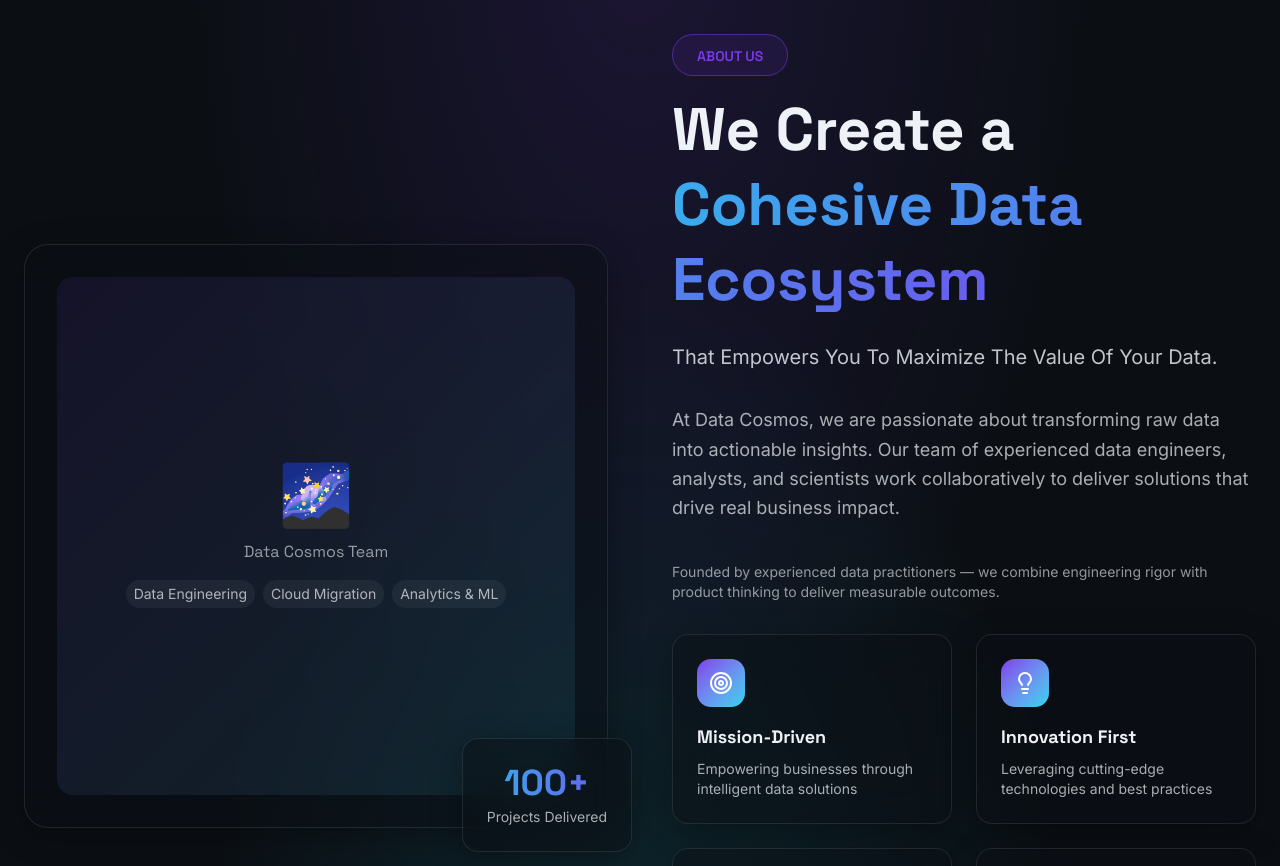
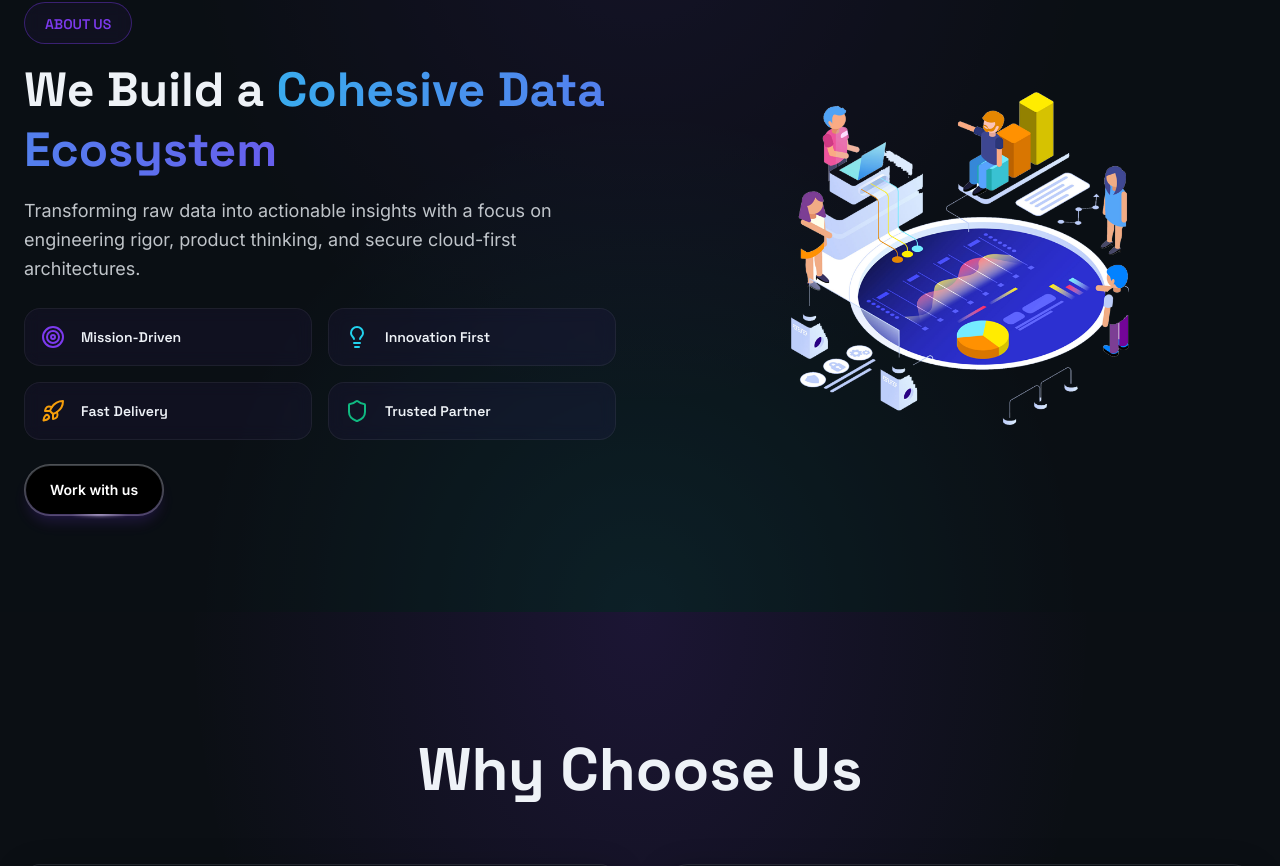
Before and after one commit to taranggg/data-cosmos, a Next.js app: page / in a window 1280 px wide. Shown: the part 7114-7980 px from the top of the page. Built offline with nearby package versions, Linux system fonts and the light colour scheme.

Commit message:
feat: Add about image and tooltip component; enhance AboutSection with new cosmic colors and improved layout

```diff
--- a/src/app/globals.css
+++ b/src/app/globals.css
@@ -12,6 +12,8 @@
   --color-cosmic-cyan: #22D3EE;
   --color-cosmic-violet-glow: #7C3AEDAA;
   --color-cosmic-cyan-glow: #22D3EEAA;
+  --color-cosmic-amber: #f59e0b;
+  --color-cosmic-green: #10b981;
 
   --color-background: var(--background);
   --color-foreground: var(--foreground);
@@ -190,6 +192,12 @@
               #0B0F14;
 }
 
+/* Additional cosmic color utilities */
+.text-cosmic-amber { color: var(--color-cosmic-amber); }
+.bg-cosmic-amber { background-color: var(--color-cosmic-amber); }
+.text-cosmic-green { color: var(--color-cosmic-green); }
+.bg-cosmic-green { background-color: var(--color-cosmic-green); }
+
 /* Text Gradient */
 .hero-heading {
   font-weight: 700;
--- a/src/components/AboutSection.tsx
+++ b/src/components/AboutSection.tsx
@@ -1,7 +1,11 @@
 "use client";
 
 import { motion } from "framer-motion";
-import { Target, Lightbulb, Rocket, Shield } from "lucide-react";
+import Image from "next/image";
+import aboutImg from "../app/assets/about.png";
+import { Target, Lightbulb, Rocket, Shield, Phone } from "lucide-react";
+import { HoverBorderGradient } from "./ui/hover-border-gradient";
+import { Tooltip } from "./ui/tooltip-card";
 
 export default function AboutSection() {
   const values = [
@@ -9,145 +13,175 @@ export default function AboutSection() {
       icon: Target,
       title: "Mission-Driven",
       description: "Empowering businesses through intelligent data solutions",
+      iconClass: "text-cosmic-violet",
+      bulletClass: "bg-cosmic-violet",
+      details: [
+        "Empowering businesses through intelligent data solutions",
+        "Engineering-first data platforms",
+        "Secure cloud-first architectures",
+      ],
     },
     {
       icon: Lightbulb,
       title: "Innovation First",
       description: "Leveraging cutting-edge technologies and best practices",
+      iconClass: "text-cosmic-cyan",
+      bulletClass: "bg-cosmic-cyan",
+      details: [
+        "Leveraging cutting-edge technologies",
+        "Product-minded engineering",
+        "Continuous experimentation",
+      ],
     },
     {
       icon: Rocket,
       title: "Fast Delivery",
       description: "Agile approach ensuring rapid time-to-value",
+      iconClass: "text-cosmic-amber",
+      bulletClass: "bg-cosmic-amber",
+      details: [
+        "Rapid prototyping and delivery",
+        "Focused MVPs with measurable outcomes",
+        "Short feedback loops",
+      ],
     },
     {
       icon: Shield,
       title: "Trusted Partner",
       description: "Building long-term relationships through excellence",
+      iconClass: "text-cosmic-green",
+      bulletClass: "bg-cosmic-green",
+      details: [
+        "Long-term engagement and support",
+        "Security and compliance focus",
+        "Transparent delivery practices",
+      ],
     },
   ];
 
   return (
-    <section id="about" className="py-32 px-6 relative overflow-hidden">
-      {/* Background Effect */}
-      <div className="absolute inset-0 cosmic-bg" />
+    <section id="about" className="py-24 px-6 relative overflow-hidden">
+      <div className="absolute inset-0 cosmic-bg opacity-60" />
 
       <div className="relative z-10 max-w-7xl mx-auto">
-        <div className="grid grid-cols-1 lg:grid-cols-2 gap-16 items-center">
-          {/* Left Side - Image */}
+        <div className="grid grid-cols-1 lg:grid-cols-2 gap-12 items-center">
+          {/* Left - Content */}
+          <div>
             <motion.div
-            initial={{ opacity: 0, x: -30 }}
+              initial={{ opacity: 0, x: -20 }}
               whileInView={{ opacity: 1, x: 0 }}
               viewport={{ once: true }}
-            transition={{ duration: 0.8 }}
-            className="relative"
+              transition={{ duration: 0.7 }}
             >
-            <div className="relative rounded-3xl overflow-hidden glass-card p-8">
-              {/* Visual placeholder - replace with an illustration or team photo */}
-              <div className="aspect-square bg-gradient-to-br from-cosmic-violet/10 to-cosmic-cyan/10 rounded-2xl flex items-center justify-center">
-                <div className="text-center px-6">
-                  <div className="text-6xl mb-4">🌌</div>
-                  <p className="text-cosmic-light/60 font-heading mb-4">
-                    Data Cosmos Team
-                  </p>
-
-                  <div className="grid grid-cols-1 gap-2 text-sm text-cosmic-light/70">
-                    <div className="flex items-center justify-center gap-2">
-                      <span className="px-2 py-1 rounded-full bg-white/5">
-                        Data Engineering
-                      </span>
-                      <span className="px-2 py-1 rounded-full bg-white/5">
-                        Cloud Migration
-                      </span>
-                      <span className="px-2 py-1 rounded-full bg-white/5">
-                        Analytics & ML
-                      </span>
-                    </div>
-                  </div>
-                </div>
-              </div>
-            </div>
-
-            {/* Floating Badge */}
-            <motion.div
-              initial={{ opacity: 0, scale: 0.8 }}
-              whileInView={{ opacity: 1, scale: 1 }}
-              viewport={{ once: true }}
-              transition={{ delay: 0.4 }}
-              className="absolute -bottom-6 -right-6 glass-card rounded-2xl p-6 accent-glow"
-            >
-              <div className="text-center">
-                <div className="text-4xl font-heading font-bold text-gradient mb-1">
-                  100+
-                </div>
-                <p className="text-sm text-cosmic-light/70">
-                  Projects Delivered
-                </p>
-              </div>
-            </motion.div>
-          </motion.div>
-
-          {/* Right Side - Content */}
-          <div>
-            <motion.div
-              initial={{ opacity: 0, y: 20 }}
-              whileInView={{ opacity: 1, y: 0 }}
-              viewport={{ once: true }}
-              transition={{ duration: 0.6 }}
-            >
-              <div className="inline-block mb-4 px-6 py-2 rounded-full border border-cosmic-violet/50 bg-cosmic-violet/10 backdrop-blur-sm">
+              <div className="inline-block mb-4 px-5 py-2 rounded-full border border-cosmic-violet/40 bg-cosmic-violet/6 backdrop-blur-sm">
                 <span className="text-cosmic-violet font-heading text-sm font-semibold">
                   ABOUT US
                 </span>
               </div>
 
-              <h2 className="text-5xl md:text-6xl font-heading font-bold text-cosmic-light mb-6 leading-tight">
-                We Create a{" "}
+              <h2 className="text-4xl md:text-5xl font-heading font-bold text-cosmic-light mb-4 leading-tight">
+                We Build a{" "}
                 <span className="text-gradient">Cohesive Data Ecosystem</span>
               </h2>
 
-              <p className="text-xl text-cosmic-light/80 mb-8 leading-relaxed">
-                That Empowers You To Maximize The Value Of Your Data.
+              <p className="text-lg text-cosmic-light/80 mb-6 leading-relaxed">
+                Transforming raw data into actionable insights with a focus on
+                engineering rigor, product thinking, and secure cloud-first
+                architectures.
               </p>
 
-              <p className="text-lg text-cosmic-light/70 mb-10 leading-relaxed">
-                At Data Cosmos, we are passionate about transforming raw data
-                into actionable insights. Our team of experienced data
-                engineers, analysts, and scientists work collaboratively to
-                deliver solutions that drive real business impact.
-              </p>
+              <div className="grid grid-cols-1 sm:grid-cols-2 gap-4 mb-6">
+                {values.map((value, i) => (
+                  <Tooltip
+                    key={i}
+                    containerClassName="w-full"
+                    content={
+                      <div className="max-w-xs">
+                        <div className="flex items-center gap-3 mb-2">
+                          <value.icon
+                            className={`w-5 h-5 ${value.iconClass}`}
+                          />
+                          <div className="text-sm font-heading font-semibold text-cosmic-light">
+                            {value.title}
+                          </div>
+                        </div>
 
-              <p className="text-sm text-cosmic-light/60 mb-8">
-                Founded by experienced data practitioners — we combine
-                engineering rigor with product thinking to deliver measurable
-                outcomes.
-              </p>
-            </motion.div>
-
-            {/* Values Grid */}
-            <div className="grid grid-cols-1 sm:grid-cols-2 gap-6">
-              {values.map((value, index) => (
+                        <ul className="space-y-2">
+                          {value.details.map((d: string, idx: number) => (
+                            <li key={idx} className="flex items-start gap-3">
+                              <span
+                                className={`mt-1 w-2 h-2 rounded-full ${value.bulletClass} flex-shrink-0`}
+                              />
+                              <span className="text-xs text-cosmic-light/80">
+                                {d}
+                              </span>
+                            </li>
+                          ))}
+                        </ul>
+                      </div>
+                    }
+                  >
                     <motion.div
-                  key={index}
-                  initial={{ opacity: 0, y: 20 }}
+                      initial={{ opacity: 0, y: 12 }}
                       whileInView={{ opacity: 1, y: 0 }}
                       viewport={{ once: true }}
-                  transition={{ delay: index * 0.1 }}
-                  className="glass-card rounded-2xl p-6 glass-card-hover"
+                      transition={{ delay: i * 0.06 }}
+                      className="flex items-center gap-4 rounded-2xl p-4 backdrop-blur-sm border border-white/6 bg-cosmic-violet/6 cursor-default"
                     >
-                  <div className="w-12 h-12 rounded-xl bg-gradient-to-br from-cosmic-violet to-cosmic-cyan flex items-center justify-center mb-4">
-                    <value.icon className="w-6 h-6 text-white" />
+                      <value.icon className={`w-6 h-6 ${value.iconClass}`} />
+                      <div>
+                        <div className="text-sm font-heading font-semibold text-cosmic-light">
+                          {value.title}
                         </div>
-                  <h3 className="text-lg font-heading font-bold text-cosmic-light mb-2">
-                    {value.title}
-                  </h3>
-                  <p className="text-sm text-cosmic-light/70">
-                    {value.description}
-                  </p>
+                      </div>
                     </motion.div>
+                  </Tooltip>
                 ))}
               </div>
+
+              <div className="flex gap-4 items-center">
+                <motion.div
+                  whileHover={{ scale: 1.02 }}
+                  whileTap={{ scale: 0.98 }}
+                  transition={{
+                    type: "spring",
+                    stiffness: 400,
+                    damping: 17,
+                  }}
+                >
+                  <HoverBorderGradient
+                    as="a"
+                    href="#contact"
+                    containerClassName="inline-block w-full group/cta"
+                    className="text-sm font-semibold text-white px-6 py-3.5 w-full text-center shadow-lg shadow-cosmic-violet/20 flex items-center justify-center gap-2 relative"
+                  >
+                    <span>Work with us</span>
+                  </HoverBorderGradient>
+                </motion.div>
               </div>
+            </motion.div>
+          </div>
+
+          {/* Right - About image (no card, blended with bg) */}
+          <motion.div
+            initial={{ opacity: 0, x: 20 }}
+            whileInView={{ opacity: 1, x: 0 }}
+            viewport={{ once: true }}
+            transition={{ duration: 0.7 }}
+            className="relative"
+          >
+            <div className="relative -mx-4 lg:mx-0">
+              <div className="relative aspect-video rounded-2xl overflow-visible">
+                <Image
+                  src={aboutImg}
+                  alt="About us"
+                  fill
+                  style={{ objectFit: "contain" }}
+                  className="object-contain relative z-10"
+                />
+              </div>
+            </div>
+          </motion.div>
         </div>
       </div>
     </section>
--- /dev/null
+++ b/src/components/ui/tooltip-card.tsx
@@ -0,0 +1,188 @@
+"use client";
+import React, { useState, useRef, useEffect } from "react";
+import { motion, AnimatePresence } from "motion/react";
+import { cn } from "@/lib/utils";
+
+export const Tooltip = ({
+  content,
+  children,
+  containerClassName,
+}: {
+  content: string | React.ReactNode;
+  children: React.ReactNode;
+  containerClassName?: string;
+}) => {
+  const [isVisible, setIsVisible] = useState(false);
+  const [mouse, setMouse] = useState<{ x: number; y: number }>({ x: 0, y: 0 });
+  const [height, setHeight] = useState(0);
+  const [position, setPosition] = useState<{ x: number; y: number }>({
+    x: 0,
+    y: 0,
+  });
+  const contentRef = useRef<HTMLDivElement>(null);
+  const containerRef = useRef<HTMLDivElement>(null);
+
+  useEffect(() => {
+    if (isVisible && contentRef.current) {
+      setHeight(contentRef.current.scrollHeight);
+    }
+  }, [isVisible, content]);
+
+  const calculatePosition = (mouseX: number, mouseY: number) => {
+    if (!contentRef.current || !containerRef.current)
+      return { x: mouseX + 12, y: mouseY + 12 };
+
+    const tooltip = contentRef.current;
+    const container = containerRef.current;
+    const containerRect = container.getBoundingClientRect();
+    const viewportWidth = window.innerWidth;
+    const viewportHeight = window.innerHeight;
+
+    // Get tooltip dimensions
+    const tooltipWidth = 240; // min-w-[15rem] = 240px
+    const tooltipHeight = tooltip.scrollHeight;
+
+    // Calculate absolute position relative to viewport
+    const absoluteX = containerRect.left + mouseX;
+    const absoluteY = containerRect.top + mouseY;
+
+    let finalX = mouseX + 12;
+    let finalY = mouseY + 12;
+
+    // Check if tooltip goes beyond right edge
+    if (absoluteX + 12 + tooltipWidth > viewportWidth) {
+      finalX = mouseX - tooltipWidth - 12;
+    }
+
+    // Check if tooltip goes beyond left edge
+    if (absoluteX + finalX < 0) {
+      finalX = -containerRect.left + 12;
+    }
+
+    // Check if tooltip goes beyond bottom edge
+    if (absoluteY + 12 + tooltipHeight > viewportHeight) {
+      finalY = mouseY - tooltipHeight - 12;
+    }
+
+    // Check if tooltip goes beyond top edge
+    if (absoluteY + finalY < 0) {
+      finalY = -containerRect.top + 12;
+    }
+
+    return { x: finalX, y: finalY };
+  };
+
+  const updateMousePosition = (mouseX: number, mouseY: number) => {
+    setMouse({ x: mouseX, y: mouseY });
+    const newPosition = calculatePosition(mouseX, mouseY);
+    setPosition(newPosition);
+  };
+
+  const handleMouseEnter = (e: React.MouseEvent<HTMLDivElement>) => {
+    setIsVisible(true);
+    const rect = e.currentTarget.getBoundingClientRect();
+    const mouseX = e.clientX - rect.left;
+    const mouseY = e.clientY - rect.top;
+    updateMousePosition(mouseX, mouseY);
+  };
+
+  const handleMouseLeave = () => {
+    setMouse({ x: 0, y: 0 });
+    setPosition({ x: 0, y: 0 });
+    setIsVisible(false);
+  };
+
+  const handleMouseMove = (e: React.MouseEvent<HTMLDivElement>) => {
+    if (!isVisible) return;
+    const rect = e.currentTarget.getBoundingClientRect();
+    const mouseX = e.clientX - rect.left;
+    const mouseY = e.clientY - rect.top;
+    updateMousePosition(mouseX, mouseY);
+  };
+
+  const handleTouchStart = (e: React.TouchEvent<HTMLDivElement>) => {
+    const touch = e.touches[0];
+    const rect = e.currentTarget.getBoundingClientRect();
+    const mouseX = touch.clientX - rect.left;
+    const mouseY = touch.clientY - rect.top;
+    updateMousePosition(mouseX, mouseY);
+    setIsVisible(true);
+  };
+
+  const handleTouchEnd = () => {
+    // Delay hiding to allow for tap interaction
+    setTimeout(() => {
+      setIsVisible(false);
+      setMouse({ x: 0, y: 0 });
+      setPosition({ x: 0, y: 0 });
+    }, 2000);
+  };
+
+  const handleClick = (e: React.MouseEvent<HTMLDivElement>) => {
+    // Toggle visibility on click for mobile devices
+    if (window.matchMedia("(hover: none)").matches) {
+      e.preventDefault();
+      if (isVisible) {
+        setIsVisible(false);
+        setMouse({ x: 0, y: 0 });
+        setPosition({ x: 0, y: 0 });
+      } else {
+        const rect = e.currentTarget.getBoundingClientRect();
+        const mouseX = e.clientX - rect.left;
+        const mouseY = e.clientY - rect.top;
+        updateMousePosition(mouseX, mouseY);
+        setIsVisible(true);
+      }
+    }
+  };
+
+  // Update position when tooltip becomes visible or content changes
+  useEffect(() => {
+    if (isVisible && contentRef.current) {
+      const newPosition = calculatePosition(mouse.x, mouse.y);
+      setPosition(newPosition);
+    }
+  }, [isVisible, height, mouse.x, mouse.y]);
+
+  return (
+    <div
+      ref={containerRef}
+      className={cn("relative inline-block", containerClassName)}
+      onMouseEnter={handleMouseEnter}
+      onMouseLeave={handleMouseLeave}
+      onMouseMove={handleMouseMove}
+      onTouchStart={handleTouchStart}
+      onTouchEnd={handleTouchEnd}
+      onClick={handleClick}
+    >
+      {children}
+      <AnimatePresence>
+        {isVisible && (
+          <motion.div
+            key={String(isVisible)}
+            initial={{ height: 0, opacity: 1 }}
+            animate={{ height, opacity: 1 }}
+            exit={{ height: 0, opacity: 0 }}
+            transition={{
+              type: "spring",
+              stiffness: 200,
+              damping: 20,
+            }}
+            className="pointer-events-none absolute z-50 min-w-[15rem] overflow-hidden rounded-md border border-transparent bg-white shadow-sm ring-1 shadow-black/5 ring-black/5 dark:bg-neutral-900 dark:shadow-white/10 dark:ring-white/5"
+            style={{
+              top: position.y,
+              left: position.x,
+            }}
+          >
+            <div
+              ref={contentRef}
+              className="p-2 text-sm text-neutral-600 md:p-4 dark:text-neutral-400"
+            >
+              {content}
+            </div>
+          </motion.div>
+        )}
+      </AnimatePresence>
+    </div>
+  );
+};
```
Also changed, not shown: src/app/assets/about.png (added). Lines whose indentation alone changed are shown as unchanged.
